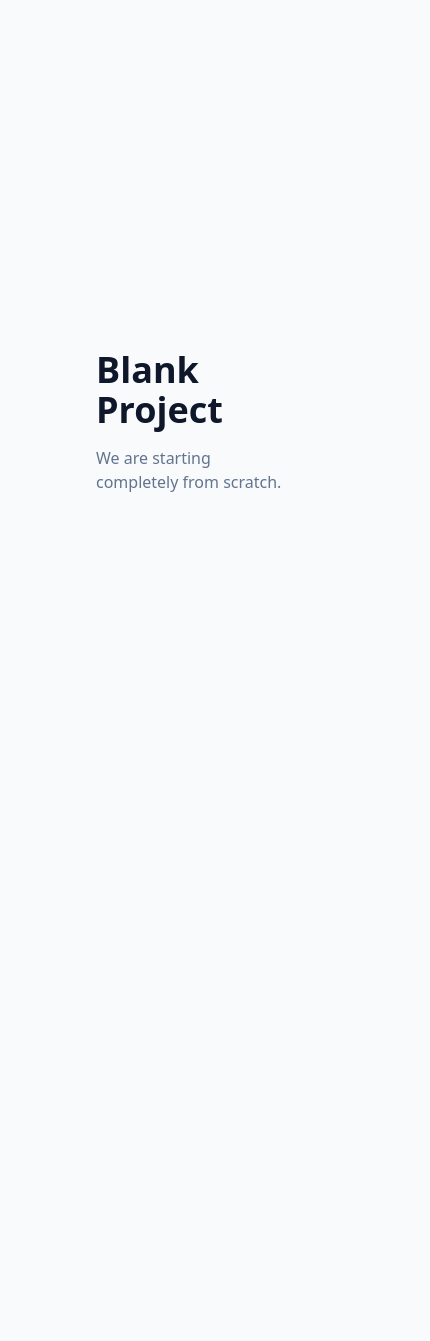
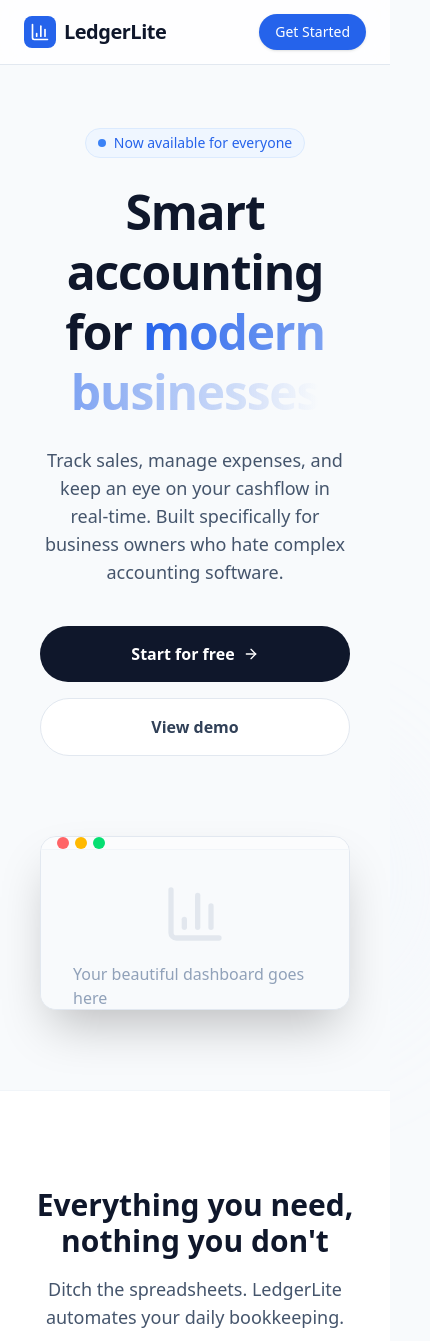
Before and after one commit to Kunal-Phogat-dev/sweta-s-project, a Next.js app: page / in a window 390 px wide. Shown: the top 1341 px of the page, 430 px wide, since content can reach past the window. Before the commit the page ends 844 px from the top, so only its background shows below. Built offline with nearby package versions, Linux system fonts and the light colour scheme.

Commit message:
feat: add beautiful marketing landing page

```diff
--- a/src/app/page.tsx
+++ b/src/app/page.tsx
@@ -1,8 +1,181 @@
-export default function Home() {
+'use client';
+
+import Link from 'next/link';
+import { motion } from 'framer-motion';
+import { ArrowRight, BarChart3, Receipt, Users, ShieldCheck } from 'lucide-react';
+
+export default function LandingPage() {
   return (
-    <main className="flex min-h-screen flex-col items-center justify-center p-24">
-      <h1 className="text-4xl font-bold">Blank Project</h1>
-      <p className="mt-4 text-slate-500">We are starting completely from scratch.</p>
-    </main>
+    <div className="min-h-screen bg-slate-50 selection:bg-primary-200 selection:text-primary-900">
+
+      {/* Navigation Bar */}
+      <nav className="fixed top-0 left-0 right-0 z-50 bg-white/80 backdrop-blur-md border-b border-slate-200">
+        <div className="container mx-auto px-6 h-16 flex items-center justify-between">
+          <div className="flex items-center gap-2">
+            <div className="w-8 h-8 bg-primary-600 rounded-lg flex items-center justify-center">
+              <BarChart3 className="w-5 h-5 text-white" />
+            </div>
+            <span className="text-xl font-bold text-slate-900 tracking-tight">LedgerLite</span>
+          </div>
+
+          <div className="flex items-center gap-4">
+            <Link href="/login" className="text-sm font-medium text-slate-600 hover:text-slate-900 transition-colors hidden sm:block">
+              Log in
+            </Link>
+            <Link
+              href="/signup"
+              className="px-4 py-2 text-sm font-medium text-white bg-primary-600 hover:bg-primary-700 rounded-full transition-all shadow-sm hover:shadow active:scale-95"
+            >
+              Get Started
+            </Link>
+          </div>
+        </div>
+      </nav>
+
+      {/* Hero Section */}
+      <section className="pt-32 pb-20 px-6">
+        <div className="container mx-auto max-w-5xl">
+          <div className="flex flex-col items-center text-center">
+
+            <motion.div
+              initial={{ opacity: 0, y: 20 }}
+              animate={{ opacity: 1, y: 0 }}
+              transition={{ duration: 0.5 }}
+              className="inline-flex items-center gap-2 px-3 py-1 rounded-full bg-primary-50 border border-primary-100 text-primary-600 text-sm font-medium mb-6"
+            >
+              <span className="flex h-2 w-2 rounded-full bg-primary-500"></span>
+              Now available for everyone
+            </motion.div>
+
+            <motion.h1
+              initial={{ opacity: 0, y: 20 }}
+              animate={{ opacity: 1, y: 0 }}
+              transition={{ duration: 0.5, delay: 0.1 }}
+              className="text-5xl md:text-7xl font-extrabold text-slate-900 tracking-tight mb-6 leading-tight"
+            >
+              Smart accounting for <br className="hidden md:block" />
+              <span className="text-transparent bg-clip-text bg-gradient-to-r from-primary-600 to-primary-400">
+                modern businesses
+              </span>
+            </motion.h1>
+
+            <motion.p
+              initial={{ opacity: 0, y: 20 }}
+              animate={{ opacity: 1, y: 0 }}
+              transition={{ duration: 0.5, delay: 0.2 }}
+              className="text-lg md:text-xl text-slate-600 max-w-2xl mb-10"
+            >
+              Track sales, manage expenses, and keep an eye on your cashflow in real-time. Built specifically for business owners who hate complex accounting software.
+            </motion.p>
+
+            <motion.div
+              initial={{ opacity: 0, y: 20 }}
+              animate={{ opacity: 1, y: 0 }}
+              transition={{ duration: 0.5, delay: 0.3 }}
+              className="flex flex-col sm:flex-row gap-4 w-full sm:w-auto"
+            >
+              <Link
+                href="/signup"
+                className="flex items-center justify-center gap-2 px-8 py-4 text-base font-semibold text-white bg-slate-900 hover:bg-slate-800 rounded-full transition-all hover:shadow-lg active:scale-95 w-full sm:w-auto"
+              >
+                Start for free <ArrowRight className="w-4 h-4" />
+              </Link>
+              <button
+                className="flex items-center justify-center px-8 py-4 text-base font-semibold text-slate-700 bg-white border border-slate-200 hover:bg-slate-50 hover:border-slate-300 rounded-full transition-all active:scale-95 w-full sm:w-auto"
+              >
+                View demo
+              </button>
+            </motion.div>
+          </div>
+
+          {/* Hero Image Mockup */}
+          <motion.div
+            initial={{ opacity: 0, y: 40 }}
+            animate={{ opacity: 1, y: 0 }}
+            transition={{ duration: 0.7, delay: 0.4 }}
+            className="mt-20 relative mx-auto max-w-4xl"
+          >
+            <div className="absolute inset-0 bg-gradient-to-b from-primary-100/50 to-transparent -mx-20 -top-20 -bottom-20 rounded-full blur-3xl opacity-50 -z-10"></div>
+            <div className="aspect-[16/9] bg-white rounded-2xl border border-slate-200 shadow-2xl overflow-hidden flex flex-col">
+              {/* Fake Browser Chrome */}
+              <div className="h-10 border-b border-slate-100 bg-slate-50/50 flex items-center px-4 gap-2">
+                <div className="flex gap-1.5">
+                  <div className="w-3 h-3 rounded-full bg-red-400"></div>
+                  <div className="w-3 h-3 rounded-full bg-amber-400"></div>
+                  <div className="w-3 h-3 rounded-full bg-green-400"></div>
+                </div>
+              </div>
+              {/* Fake App Content */}
+              <div className="flex-1 p-8 flex items-center justify-center bg-slate-50">
+                <div className="text-slate-400 font-medium flex flex-col items-center gap-4">
+                  <BarChart3 className="w-16 h-16 opacity-20" />
+                  <p>Your beautiful dashboard goes here</p>
+                </div>
+              </div>
+            </div>
+          </motion.div>
+        </div>
+      </section>
+
+      {/* Features Section */}
+      <section className="py-24 bg-white border-t border-slate-100">
+        <div className="container mx-auto px-6 max-w-6xl">
+          <div className="text-center mb-16">
+            <h2 className="text-3xl md:text-4xl font-bold text-slate-900 mb-4">Everything you need, nothing you don't</h2>
+            <p className="text-lg text-slate-600">Ditch the spreadsheets. LedgerLite automates your daily bookkeeping.</p>
+          </div>
+
+          <div className="grid md:grid-cols-3 gap-10">
+            {/* Feature 1 */}
+            <div className="flex flex-col items-center text-center p-6 rounded-2xl hover:bg-slate-50 transition-colors">
+              <div className="w-14 h-14 bg-primary-100 text-primary-600 rounded-xl flex items-center justify-center mb-6">
+                <Receipt className="w-7 h-7" />
+              </div>
+              <h3 className="text-xl font-bold text-slate-900 mb-3">Instant Invoicing</h3>
+              <p className="text-slate-600 leading-relaxed">
+                Create and send professional invoices in seconds. Track who owes you money and when it's due.
+              </p>
+            </div>
+
+            {/* Feature 2 */}
+            <div className="flex flex-col items-center text-center p-6 rounded-2xl hover:bg-slate-50 transition-colors">
+              <div className="w-14 h-14 bg-emerald-100 text-emerald-600 rounded-xl flex items-center justify-center mb-6">
+                <Users className="w-7 h-7" />
+              </div>
+              <h3 className="text-xl font-bold text-slate-900 mb-3">Customer CRM</h3>
+              <p className="text-slate-600 leading-relaxed">
+                Keep all your customer and supplier details in one place. View complete transaction histories instantly.
+              </p>
+            </div>
+
+            {/* Feature 3 */}
+            <div className="flex flex-col items-center text-center p-6 rounded-2xl hover:bg-slate-50 transition-colors">
+              <div className="w-14 h-14 bg-blue-100 text-blue-600 rounded-xl flex items-center justify-center mb-6">
+                <ShieldCheck className="w-7 h-7" />
+              </div>
+              <h3 className="text-xl font-bold text-slate-900 mb-3">Secure & Private</h3>
+              <p className="text-slate-600 leading-relaxed">
+                Your financial data is encrypted and securely backed up to the cloud. You own your data forever.
+              </p>
+            </div>
+          </div>
+        </div>
+      </section>
+
+      {/* Simple Footer */}
+      <footer className="bg-slate-900 py-12 border-t border-slate-800">
+        <div className="container mx-auto px-6 max-w-6xl flex flex-col md:flex-row items-center justify-between">
+          <div className="flex items-center gap-2 mb-4 md:mb-0">
+            <div className="w-6 h-6 bg-primary-500 rounded flex items-center justify-center">
+              <BarChart3 className="w-4 h-4 text-white" />
+            </div>
+            <span className="text-lg font-bold text-white tracking-tight">LedgerLite</span>
+          </div>
+          <p className="text-slate-400 text-sm text-center md:text-left">
+            © {new Date().getFullYear()} LedgerLite Inc. All rights reserved.
+          </p>
+        </div>
+      </footer>
+    </div>
   );
 }
```
